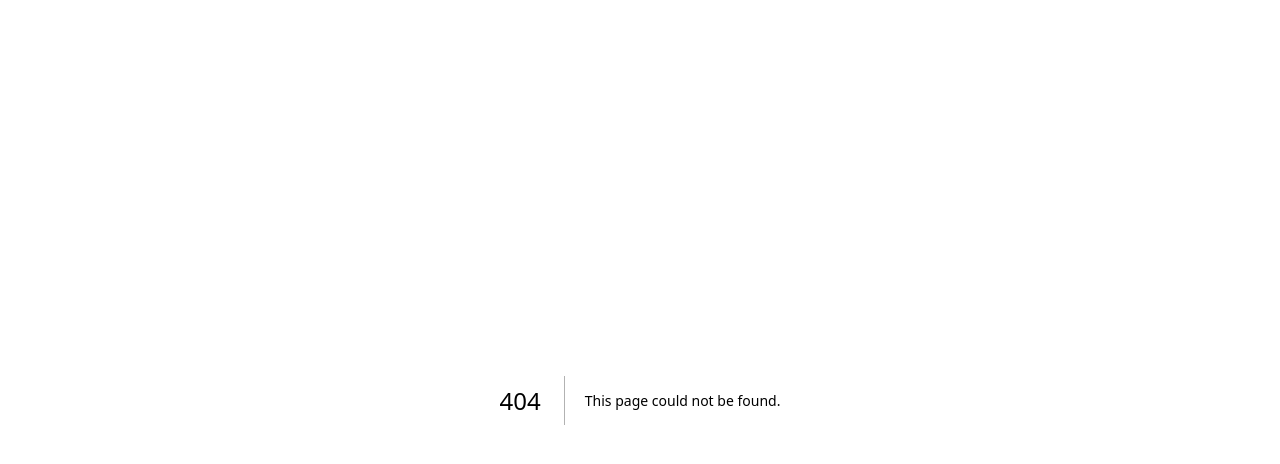
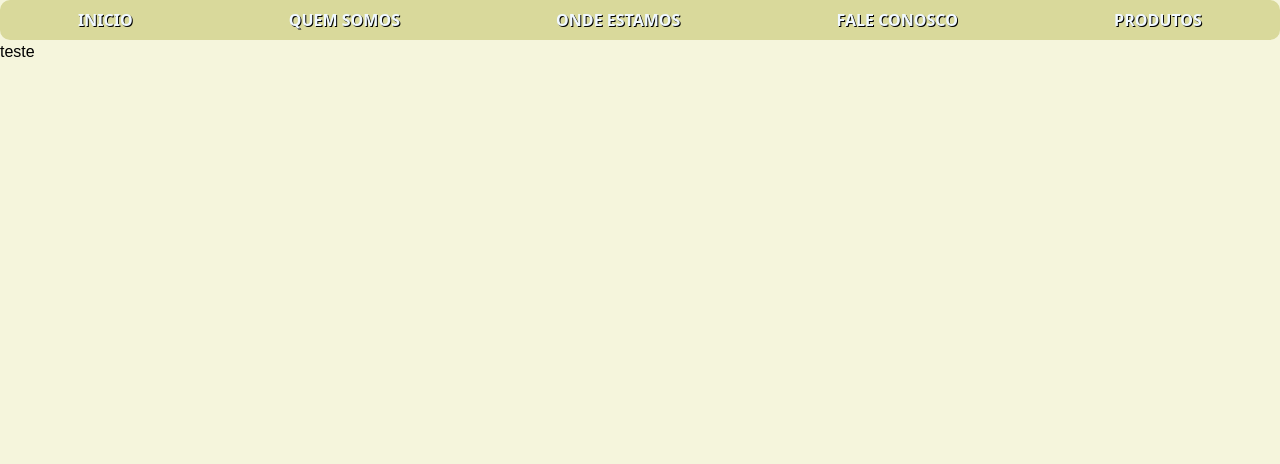
Before and after one commit to felipperegis/siterita, a Next.js app: page /produtos in a window 1280 px wide. Before the commit this address had no page. Shown: the top 464 px of the page. Built offline with nearby package versions, Linux system fonts and the light colour scheme.

Commit message:
tentando adicionar mapa

```diff
--- a/package.json
+++ b/package.json
@@ -9,6 +9,8 @@
     "lint": "next lint"
   },
   "dependencies": {
+    "@googlemaps/google-maps-services-js": "^3.4.0",
+    "@googlemaps/js-api-loader": "^1.16.8",
     "next": "15.0.1",
     "react": "19.0.0-rc-69d4b800-20241021",
     "react-dom": "19.0.0-rc-69d4b800-20241021"
--- /dev/null
+++ b/src/app/faleconosco/page.js
@@ -0,0 +1,14 @@
+import Header from "../paginas/Header"
+
+
+
+export default function faleconosco () {
+  return(
+    < >
+      <Header/>
+        <h1>teste</h1>
+
+
+    </>
+  )
+}
--- a/src/app/ondeestamos/page.js
+++ b/src/app/ondeestamos/page.js
@@ -0,0 +1,14 @@
+import Header from "../paginas/Header"
+
+
+
+export default function ondeestamos () {
+  return(
+    < >
+      <Header/>
+      <iframe src="https://www.google.com/maps/embed?pb=!1m18!1m12!1m3!1d3603.2647197963784!2d-49.269687523927175!3d-25.42941187756218!2m3!1f0!2f0!3f0!3m2!1i1024!2i768!4f13.1!3m3!1m2!1s0x94dce446ef1ecfdf%3A0x7999c02a73292814!2sR.%20XV%20de%20Novembro%20-%20Matriz%2C%20Curitiba%20-%20PR%2C%2082590-300!5e0!3m2!1spt-BR!2sbr!4v1730275824349!5m2!1spt-BR!2sbr" width="600" height="450" style="border:0;" allowfullscreen="" loading="lazy" referrerpolicy="no-referrer-when-downgrade"></iframe>
+
+
+    </>
+  )
+}
--- a/src/app/paginas/Header.js
+++ b/src/app/paginas/Header.js
@@ -14,8 +14,8 @@ export default function Header () {
 
           <li> <Link href={'/'}> INICIO </Link>   </li>
           <li> <Link href="/quemsomos">QUEM SOMOS </Link>  </li>
-          <li> <Link href="/layout"> ONDE ESTAMOS</Link></li>
-          <li> FALE CONOSCO</li>
+          <li> <Link href={"/ondeestamos"}> ONDE ESTAMOS</Link></li>
+          <li> <Link href={"/faleconosco "}> FALE CONOSCO</Link></li>
           <li> PRODUTOS </li>
         </ul>
 
--- /dev/null
+++ b/src/app/produtos/page.js
@@ -0,0 +1,10 @@
+import Header from "../paginas/Header"
+
+export default function produtos () {
+    return (
+        <div>
+        <Header/>
+        <h1> teste </h1>
+        </div>
+    )
+}
```
Also changed, not shown: src/app/sobremim/page.js (deleted), 1 other file (tests, documents, lock files or other folders).
